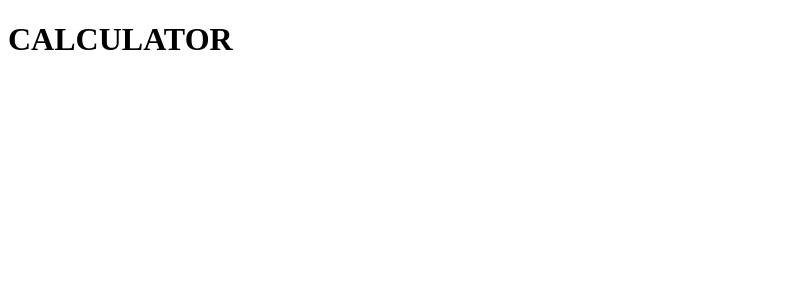
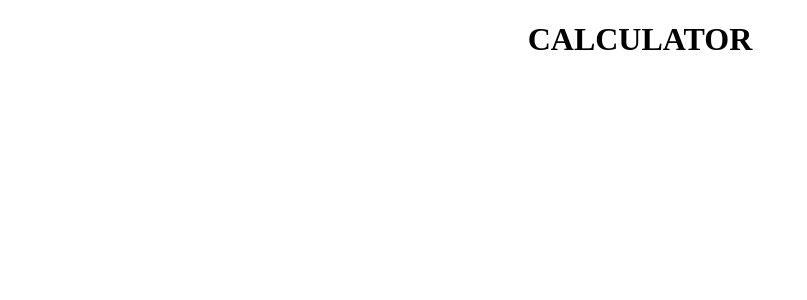
Before and after one commit to dg-codingbapunu/first-react-code, a React (Vite) app in the folder project/calculator/: page / in a window 1280 px wide. Shown: the top 300 px of the page, without its empty margins (0-807 px from the left). Built offline with nearby package versions, Linux system fonts and the light colour scheme.

Commit message:
use of center tag

```diff
--- a/project/calculator/src/App.jsx
+++ b/project/calculator/src/App.jsx
@@ -1,4 +1,8 @@
 function App() {
-  return <h1>CALCULATOR</h1>;
+  return (
+    <center>
+      <h1>CALCULATOR</h1>
+    </center>
+  );
 }
 export default App;
```
